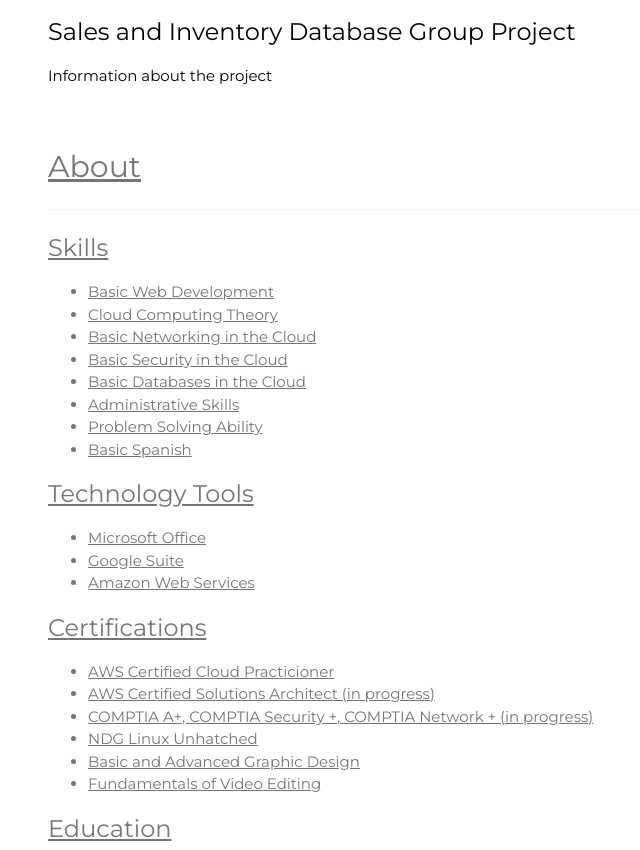
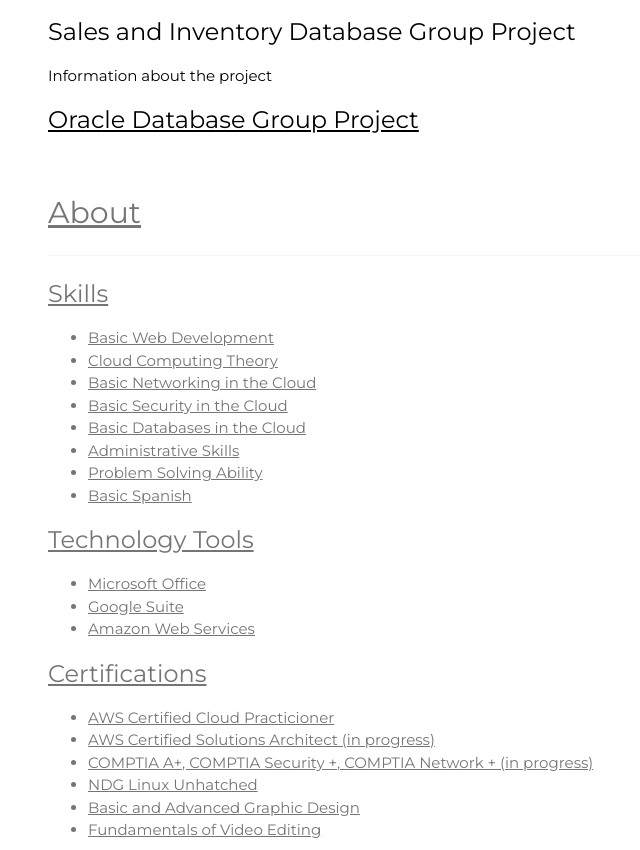
Before and after one commit to AnjaliYMaharaj/personal-portfolio-website, a plain HTML site: page index.html in a window 1280 px wide. Shown: the part 4169-5019 px from the top of the page, without its empty margins (488-1128 px from the left). Drawn offline with nearby package versions, Linux system fonts and the light colour scheme.

Commit message:
Update index.html

```diff
--- a/index.html
+++ b/index.html
@@ -86,6 +86,9 @@
               <p> Information about the project <a href="https://docs.google.com/document/d/1KOAByF69RDp009_H7udwiL4scXplbnIGSMGukRbVWXw/edit?usp=sharing</a> </p>
               <a href="https://drive.google.com/file/d/1wjJIXVZ3GMJyy_u4XlG6KQkHz9AXWfBr/view?usp=sharing</a>
 
+            <h3> Oracle Database Group Project </h3>
+              <a href="https://docs.google.com/presentation/d/11GA52lKE0O7njvJTTcjPGKm48a9C4HVkfLL4kD3oJuM/edit?usp=sharing" </a>
+
   <!-- About Section -->
   <div class="w3-content w3-justify w3-text-grey w3-padding-32" id="about">
     <h2>About</h2>
```
